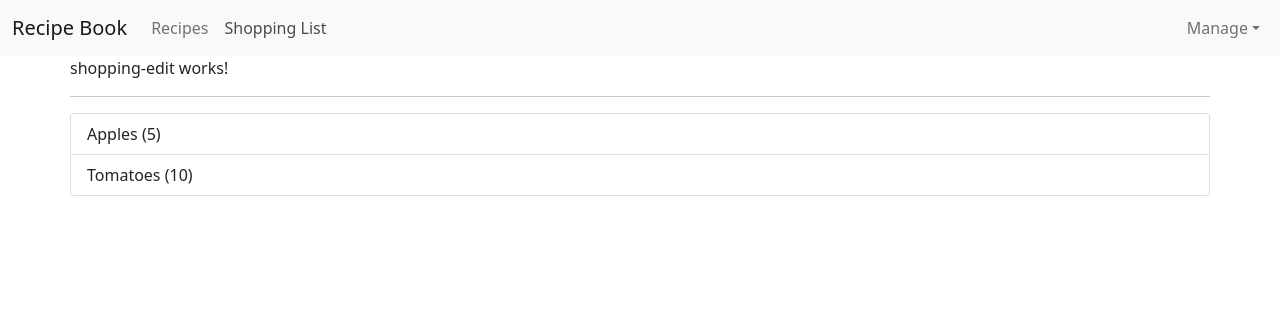
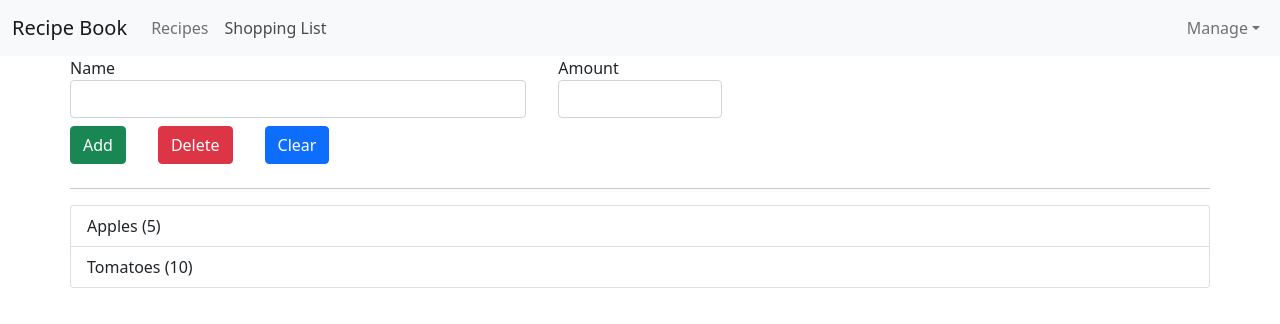
Before and after one commit to N1ggels-Angular/RecipeBook, an Angular app: page / in a window 1280 px wide. Both pictures are taken after a click on the link "Shopping List". Shown: the top 324 px of the page. Built offline with nearby package versions, Linux system fonts and the light colour scheme.

Commit message:
Allowing the User to Add Ingredients to the Shopping List

```diff
--- a/src/app/app.module.ts
+++ b/src/app/app.module.ts
@@ -1,6 +1,7 @@
 import { NgModule } from '@angular/core';
 import { BrowserModule } from '@angular/platform-browser';
 import { AppRoutingModule } from './app-routing.module';
+import { FormsModule } from '@angular/forms';
 
 import { AppComponent } from './app.component';
 import { HeaderComponent } from './header/header.component';
@@ -24,7 +25,8 @@ import { ShoppingEditComponent } from './shopping-list/shopping-edit/shopping-ed
   ],
   imports: [
     BrowserModule,
-    AppRoutingModule
+    AppRoutingModule,
+    FormsModule
   ],
   providers: [],
   bootstrap: [AppComponent]
--- a/src/app/shopping-list/shopping-edit/shopping-edit.component.html
+++ b/src/app/shopping-list/shopping-edit/shopping-edit.component.html
@@ -1 +1,33 @@
-<p>shopping-edit works!</p>
+<div class="row">
+  <div class="col-12">
+    <form>
+      <div class="row">
+        <div class="col-12 col-sm-5 form-group">
+          <label for="name">Name</label>
+          <input
+            type="text"
+            id="name"
+            class="form-control"
+            #nameInput>
+        </div>
+
+        <div class="col-12 col-sm-2 form-group">
+          <label for="amount">Amount</label>
+          <input
+            type="number"
+            id="amount"
+            class="form-control"
+            #amountInput>
+        </div>
+      </div>
+
+      <div class="row">
+        <div class="col-12">
+          <button class="btn btn-success" type="submit" (click)="addToList()">Add</button>
+          <button class="btn btn-danger" type="button">Delete</button>
+          <button class="btn btn-primary" type="button">Clear</button>
+        </div>
+      </div>
+    </form>
+  </div>
+</div>
--- a/src/app/shopping-list/shopping-edit/shopping-edit.component.ts
+++ b/src/app/shopping-list/shopping-edit/shopping-edit.component.ts
@@ -1,4 +1,6 @@
-import { Component, OnInit } from '@angular/core';
+import { Component, ElementRef, EventEmitter, OnInit, Output, ViewChild } from '@angular/core';
+
+import { Ingredient } from 'src/app/shared/ingredient.model';
 
 @Component({
   selector: 'app-shopping-edit',
@@ -6,10 +8,19 @@ import { Component, OnInit } from '@angular/core';
   styleUrls: ['./shopping-edit.component.scss']
 })
 export class ShoppingEditComponent implements OnInit {
+  @Output() ingredientAdded = new EventEmitter<Ingredient>();
+  @ViewChild('nameInput', {static: true}) nameInputRef: ElementRef;
+  @ViewChild('amountInput', {static: true}) amountInputRef: ElementRef;
 
   constructor() { }
 
   ngOnInit(): void {
   }
 
+  addToList() {
+    const ingName = this.nameInputRef.nativeElement.value;
+    const ingAmount = this.amountInputRef.nativeElement.value;
+    const newIngredient = new Ingredient(ingName, ingAmount)
+    this.ingredientAdded.emit(newIngredient);
+  }
 }
--- a/src/app/shopping-list/shopping-list.component.html
+++ b/src/app/shopping-list/shopping-list.component.html
@@ -1,6 +1,7 @@
 <div class="row">
     <div class="col-xs-10">
-        <app-shopping-edit></app-shopping-edit>
+        <app-shopping-edit
+          (ingredientAdded)="onIngreditentAdded($event)"></app-shopping-edit>
         <hr>
         <ul class="list-group">
           <a
--- a/src/app/shopping-list/shopping-list.component.ts
+++ b/src/app/shopping-list/shopping-list.component.ts
@@ -7,7 +7,6 @@ import { Ingredient } from '../shared/ingredient.model';
   styleUrls: ['./shopping-list.component.scss']
 })
 export class ShoppingListComponent implements OnInit {
-
   ingredients: Ingredient[] = [
     new Ingredient('Apples', 5),
     new Ingredient('Tomatoes', 10),
@@ -18,4 +17,7 @@ export class ShoppingListComponent implements OnInit {
   ngOnInit(): void {
   }
 
+  onIngreditentAdded(ingredient: Ingredient) {
+    this.ingredients.push(ingredient);
+  }
 }
--- /dev/null
+++ b/src/assets/scss/components/_btn.scss
@@ -0,0 +1,14 @@
+.btn {
+
+  margin: .5rem 1rem;
+
+  &:first-child {
+
+    margin-left: 0;
+  }
+
+  &:last-child {
+
+    margin-right: 0;
+  }
+}
--- a/src/styles.scss
+++ b/src/styles.scss
@@ -12,5 +12,8 @@
 // Variables
 @import 'assets/scss/variables/vars';
 
+// Components
+@import 'assets/scss/components/btn';
+
 // Modules
 @import 'assets/scss/modules/base';
```
